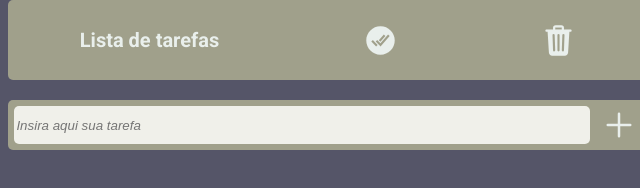
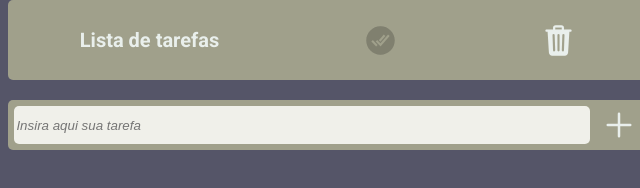
Before and after one commit to gavuolo/To-do-list, a plain HTML site: page index.html in a window 1280 px wide. In both pictures the pointer is over the element 692 px from the left and 40 px from the top of the page. Shown: the full height of the page, 312-952 px from the left. Drawn offline with nearby package versions, Linux system fonts and the light colour scheme.

Commit message:
css icons top-bar

```diff
--- a/CSS/style.css
+++ b/CSS/style.css
@@ -26,6 +26,9 @@ h1{
     cursor: pointer;
     width: 35px;
     height: 35px;
+}
+.top-bar ion-icon:hover{
+    color: rgba(0, 0, 0, 0.2);
 }
 .bar{
     width: 100%;
```
